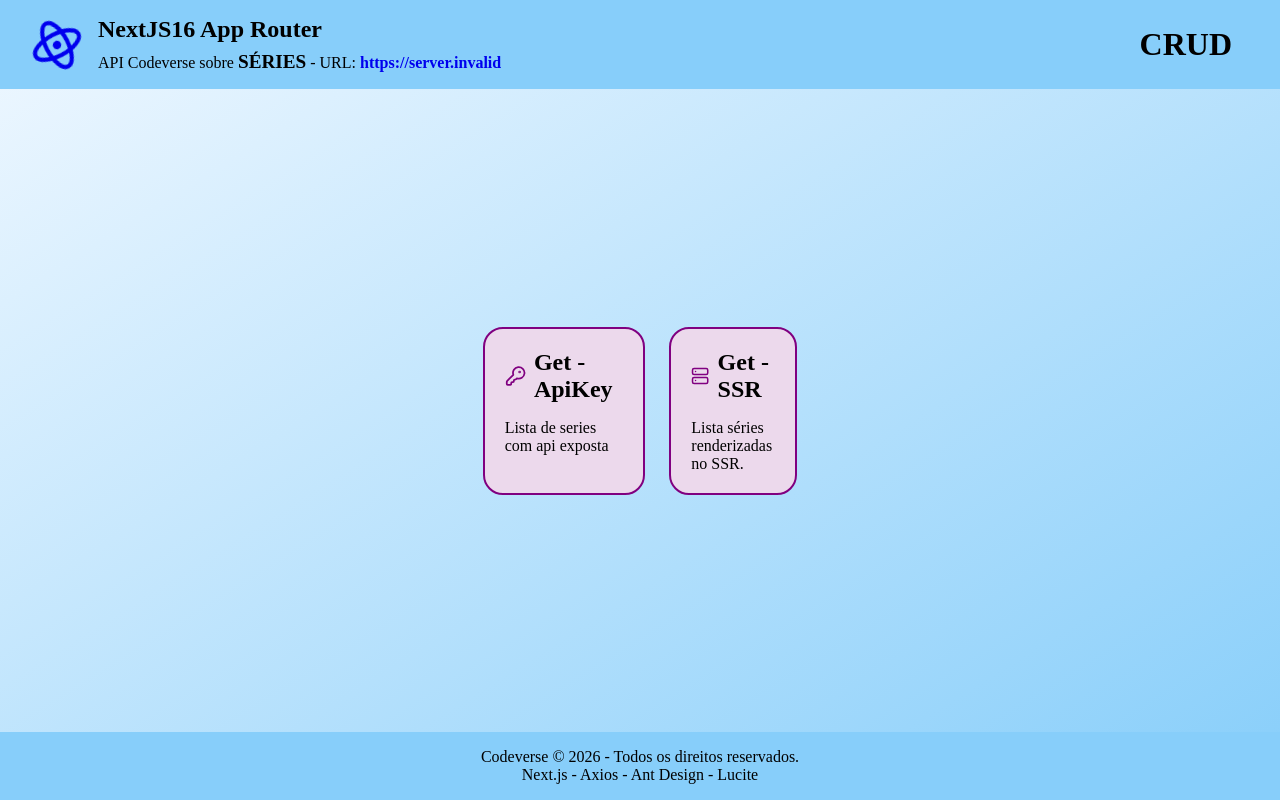
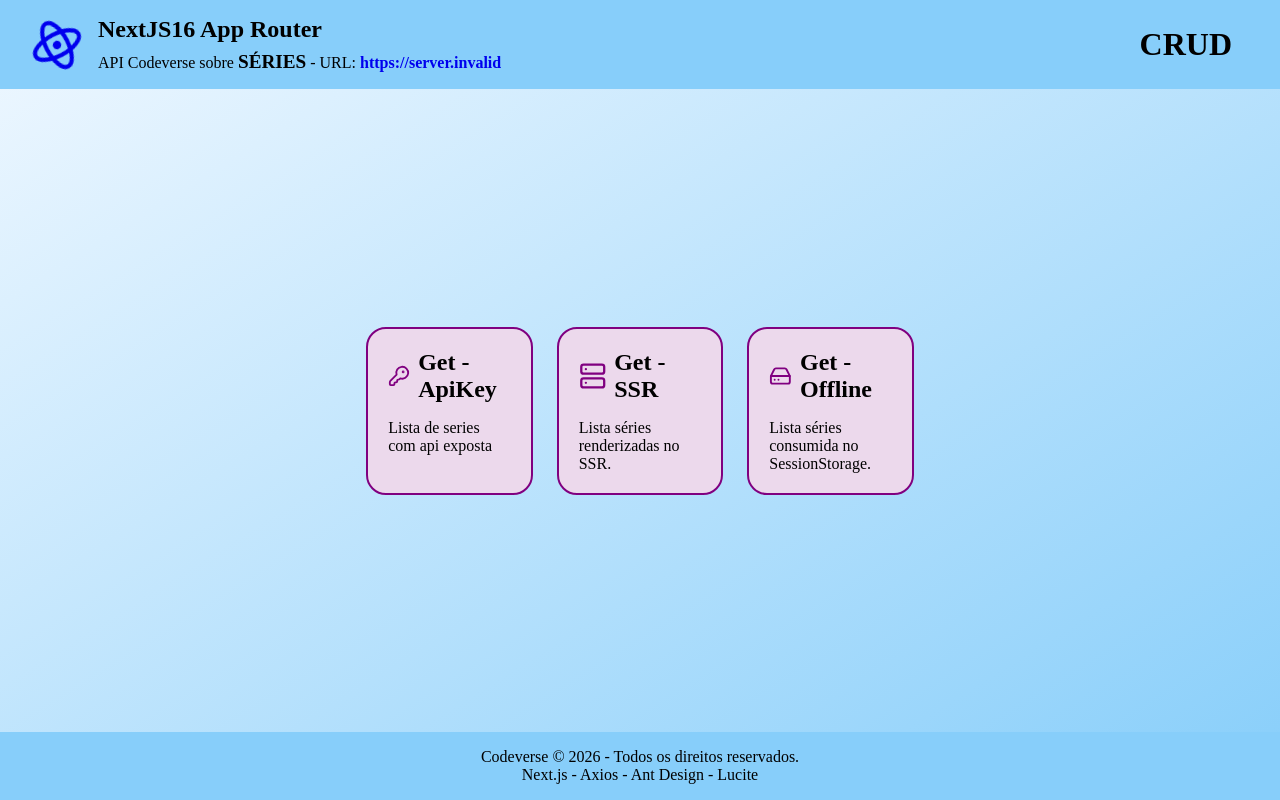
Before and after one commit to gabiyamamoto/template-front, a Next.js app: page / in a window 1280 px wide. Built offline with nearby package versions, Linux system fonts and the light colour scheme; no server answers; what @ant-design/nextjs-registry would draw is missing.

Commit message:
feat: update Toaster position and refactor series list rendering

```diff
--- a/src/app/layout.js
+++ b/src/app/layout.js
@@ -14,7 +14,7 @@
             <body>
                 <Header />
                 <AntdRegistry>{children}</AntdRegistry>
-                <Toaster />
+                <Toaster position='top-right'/>
             </body>
         </html>
     );
--- a/src/data/crud.js
+++ b/src/data/crud.js
@@ -1,4 +1,4 @@
-import { KeyRound, Server } from 'lucide-react';
+import { KeyRound, Server, HardDrive } from 'lucide-react';
 
 export const examples = [
     {
@@ -9,7 +9,6 @@
         color: 'purple',
         Icon: KeyRound,
     },
-
     {
         id: 2,
         method: 'SSR',
@@ -17,8 +16,15 @@
         description: 'Lista séries renderizadas no SSR.',
         color: 'purple',
         Icon: Server,
+    },
+    {
+        id: 3,
+        method: 'Offline',
+        verb: 'Get',
+        description: 'Lista séries consumida no SessionStorage.',
+        color: 'purple',
+        Icon: HardDrive,
     }
-
 ];
 
 export const crud = [
```
Also changed, not shown: src/app/ssr/page.jsx (+3 -5 lines).
